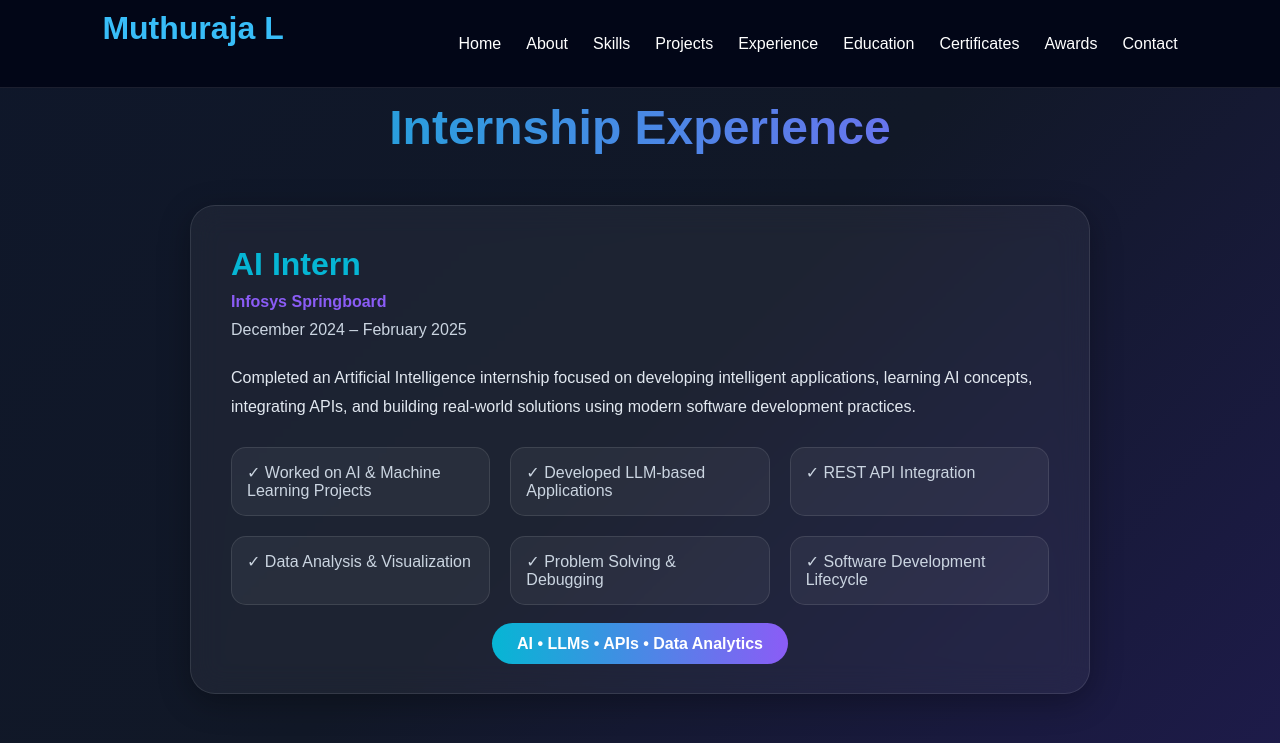
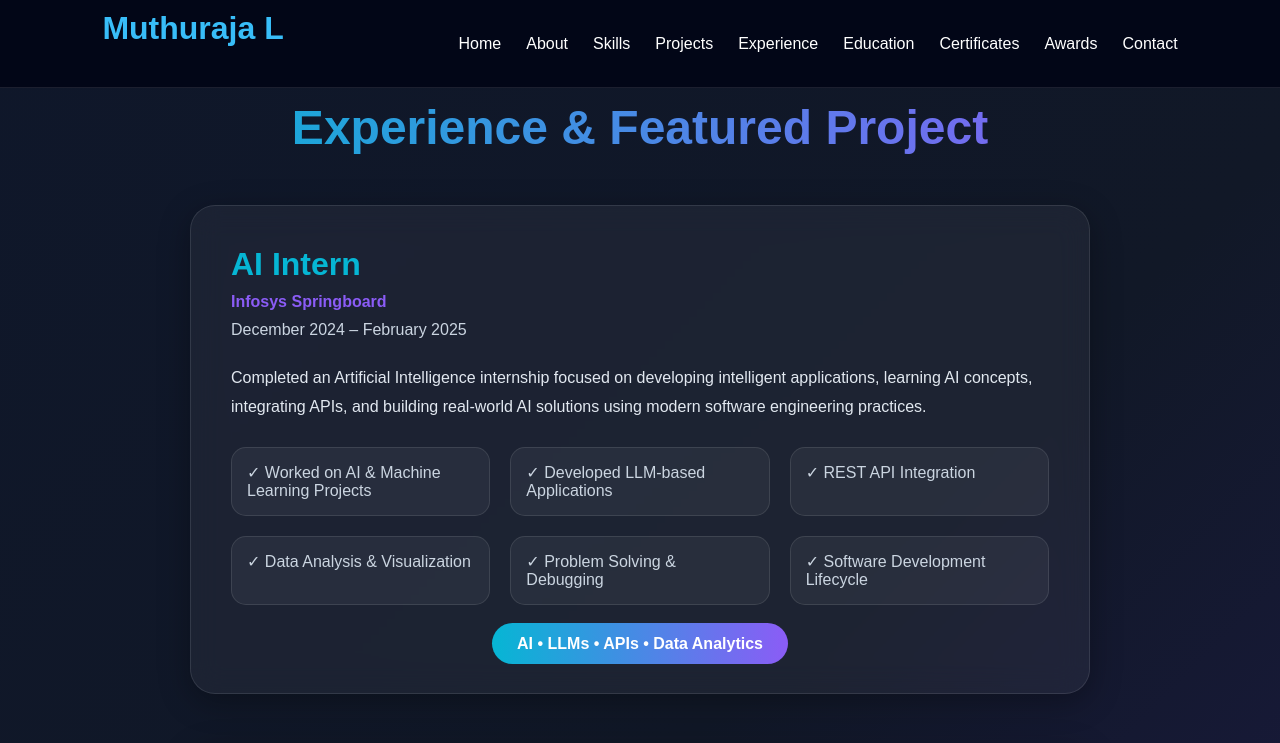
Before and after one commit to muthuraja89109/portfolio, a React app: page /experience in a window 1280 px wide. Shown: the top 743 px of the page. Built offline with nearby package versions, Linux system fonts and the light colour scheme; the HTML template or start-up script is replaced by a standard one.

Commit message:
Update Experience.jsx

```diff
--- a/src/pages/Experience.jsx
+++ b/src/pages/Experience.jsx
@@ -5,9 +5,8 @@ export default function Experience() {
       style={{
         minHeight: "100vh",
         padding: "100px 8%",
-        background:
-          "linear-gradient(135deg,#0f172a,#111827,#1e1b4b)",
-        color: "white"
+        background: "linear-gradient(135deg,#0f172a,#111827,#1e1b4b)",
+        color: "white",
       }}
     >
       <style>{`
@@ -91,14 +90,127 @@ export default function Experience() {
           textAlign: "center",
           fontSize: "3rem",
           marginBottom: "50px",
-          background:
-            "linear-gradient(90deg,#06b6d4,#8b5cf6)",
+          background: "linear-gradient(90deg,#06b6d4,#8b5cf6)",
           WebkitBackgroundClip: "text",
-          WebkitTextFillColor: "transparent"
+          WebkitTextFillColor: "transparent",
         }}
       >
-        Internship Experience
+        Experience & Featured Project
       </h2>
+
+      {/* ================= Internship ================= */}
+
+      <div
+        className="experience-card"
+        style={{
+          maxWidth: "900px",
+          margin: "0 auto 50px",
+          background: "rgba(255,255,255,0.05)",
+          backdropFilter: "blur(15px)",
+          border: "1px solid rgba(255,255,255,0.1)",
+          borderRadius: "25px",
+          padding: "40px",
+          boxShadow: "0 8px 32px rgba(0,0,0,0.3)",
+        }}
+      >
+        <h3
+          className="experience-role"
+          style={{
+            fontSize: "2rem",
+            color: "#06b6d4",
+            marginBottom: "10px",
+          }}
+        >
+          AI Intern
+        </h3>
+
+        <h4
+          className="experience-company"
+          style={{
+            color: "#8b5cf6",
+            marginBottom: "10px",
+          }}
+        >
+          Infosys Springboard
+        </h4>
+
+        <p
+          className="experience-date"
+          style={{
+            color: "#cbd5e1",
+            marginBottom: "25px",
+          }}
+        >
+          December 2024 – February 2025
+        </p>
+
+        <p
+          className="experience-description"
+          style={{
+            lineHeight: "1.8",
+            color: "#e2e8f0",
+            marginBottom: "25px",
+          }}
+        >
+          Completed an Artificial Intelligence internship focused on
+          developing intelligent applications, learning AI concepts,
+          integrating APIs, and building real-world AI solutions using
+          modern software engineering practices.
+        </p>
+
+        <div
+          className="experience-grid"
+          style={{
+            display: "grid",
+            gridTemplateColumns: "repeat(auto-fit,minmax(250px,1fr))",
+            gap: "20px",
+          }}
+        >
+          {[
+            "Worked on AI & Machine Learning Projects",
+            "Developed LLM-based Applications",
+            "REST API Integration",
+            "Data Analysis & Visualization",
+            "Problem Solving & Debugging",
+            "Software Development Lifecycle",
+          ].map((item, index) => (
+            <div
+              key={index}
+              className="experience-item"
+              style={{
+                padding: "15px",
+                borderRadius: "15px",
+                background: "rgba(255,255,255,0.05)",
+                border: "1px solid rgba(255,255,255,0.1)",
+                color: "#cbd5e1",
+              }}
+            >
+              ✓ {item}
+            </div>
+          ))}
+        </div>
+
+        <div
+          style={{
+            marginTop: "30px",
+            textAlign: "center",
+          }}
+        >
+          <span
+            className="experience-tag"
+            style={{
+              padding: "12px 25px",
+              borderRadius: "30px",
+              background: "linear-gradient(90deg,#06b6d4,#8b5cf6)",
+              fontWeight: "600",
+            }}
+          >
+            AI • LLMs • APIs • Data Analytics
+          </span>
+        </div>
+      </div>
+
+      {/* ================= Shopping Mall Project ================= */}
 
       <div
         className="experience-card"
@@ -110,39 +222,38 @@ export default function Experience() {
           border: "1px solid rgba(255,255,255,0.1)",
           borderRadius: "25px",
           padding: "40px",
-          boxShadow:
-            "0 8px 32px rgba(0,0,0,0.3)"
+          boxShadow: "0 8px 32px rgba(0,0,0,0.3)",
         }}
       >
         <h3
           className="experience-role"
           style={{
             fontSize: "2rem",
-            color: "#06b6d4",
-            marginBottom: "10px"
+            color: "#22c55e",
+            marginBottom: "10px",
           }}
         >
-          AI Intern
+          Featured Full Stack Project
         </h3>
 
         <h4
           className="experience-company"
           style={{
-            color: "#8b5cf6",
-            marginBottom: "10px"
+            color: "#38bdf8",
+            marginBottom: "10px",
           }}
         >
-          Infosys Springboard
+          AI Shopping Mall Platform
         </h4>
 
         <p
           className="experience-date"
           style={{
             color: "#cbd5e1",
-            marginBottom: "25px"
+            marginBottom: "25px",
           }}
         >
-          December 2024 – February 2025
+          2026 • React • TypeScript • Vite • Supabase
         </p>
 
         <p
@@ -150,32 +261,36 @@ export default function Experience() {
           style={{
             lineHeight: "1.8",
             color: "#e2e8f0",
-            marginBottom: "25px"
+            marginBottom: "25px",
           }}
         >
-          Completed an Artificial Intelligence internship
-          focused on developing intelligent applications,
-          learning AI concepts, integrating APIs, and
-          building real-world solutions using modern
-          software development practices.
+          Designed and developed a premium Shopping Mall web application
+          featuring secure authentication, digital membership cards,
+          responsive UI, store browsing, booking management, user profile
+          dashboard, and cloud database integration using Supabase. Built
+          with modern React architecture and optimized for desktop and
+          mobile devices.
         </p>
 
         <div
           className="experience-grid"
           style={{
             display: "grid",
-            gridTemplateColumns:
-              "repeat(auto-fit,minmax(250px,1fr))",
-            gap: "20px"
+            gridTemplateColumns: "repeat(auto-fit,minmax(250px,1fr))",
+            gap: "20px",
           }}
         >
           {[
-            "Worked on AI & Machine Learning Projects",
-            "Developed LLM-based Applications",
-            "REST API Integration",
-            "Data Analysis & Visualization",
-            "Problem Solving & Debugging",
-            "Software Development Lifecycle"
+            "React + TypeScript + Vite",
+            "Supabase Authentication",
+            "Digital Membership Card",
+            "Store Directory",
+            "Booking System",
+            "Profile Dashboard",
+            "Responsive Mobile UI",
+            "Modern Animations",
+            "Cloud Database",
+            "Premium User Experience",
           ].map((item, index) => (
             <div
               key={index}
@@ -183,11 +298,9 @@ export default function Experience() {
               style={{
                 padding: "15px",
                 borderRadius: "15px",
-                background:
-                  "rgba(255,255,255,0.05)",
-                border:
-                  "1px solid rgba(255,255,255,0.1)",
-                color: "#cbd5e1"
+                background: "rgba(255,255,255,0.05)",
+                border: "1px solid rgba(255,255,255,0.1)",
+                color: "#cbd5e1",
               }}
             >
               ✓ {item}
@@ -197,8 +310,34 @@ export default function Experience() {
 
         <div
           style={{
+            display: "flex",
+            justifyContent: "center",
+            marginTop: "35px",
+          }}
+        >
+          <a
+            href="https://shopping-mall-lovat-five.vercel.app/"
+            target="_blank"
+            rel="noopener noreferrer"
+            style={{
+              padding: "14px 32px",
+              borderRadius: "35px",
+              background:
+                "linear-gradient(90deg,#22c55e,#06b6d4,#8b5cf6)",
+              color: "#fff",
+              textDecoration: "none",
+              fontWeight: 700,
+              transition: "0.3s",
+            }}
+          >
+            🚀 View Live Project
+          </a>
+        </div>
+
+        <div
+          style={{
             marginTop: "30px",
-            textAlign: "center"
+            textAlign: "center",
           }}
         >
           <span
@@ -207,11 +346,11 @@ export default function Experience() {
               padding: "12px 25px",
               borderRadius: "30px",
               background:
-                "linear-gradient(90deg,#06b6d4,#8b5cf6)",
-              fontWeight: "600"
+                "linear-gradient(90deg,#22c55e,#06b6d4)",
+              fontWeight: "600",
             }}
           >
-            AI • LLMs • APIs • Data Analytics
+            React • TypeScript • Vite • Supabase • Responsive Design
           </span>
         </div>
       </div>
```
